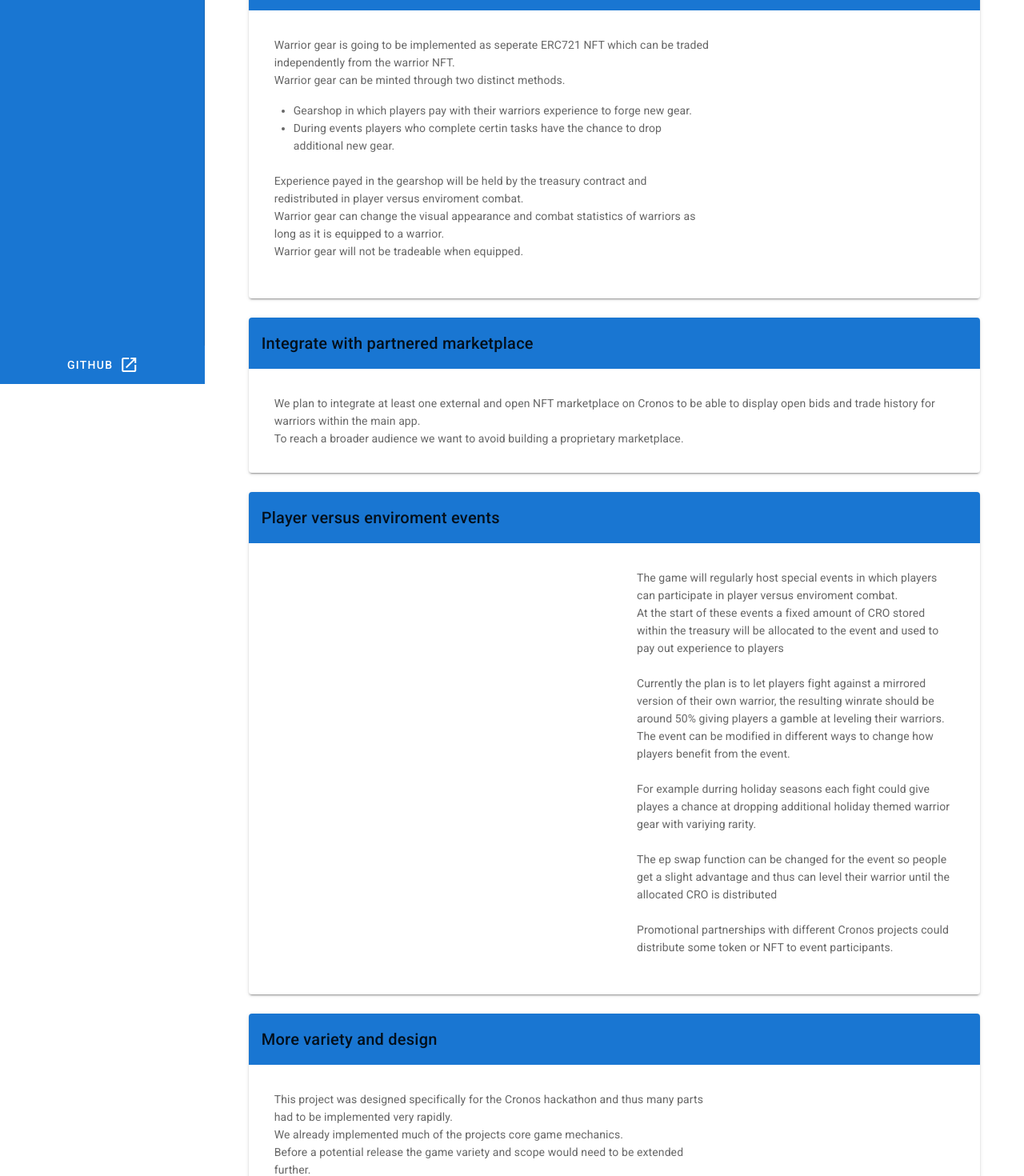
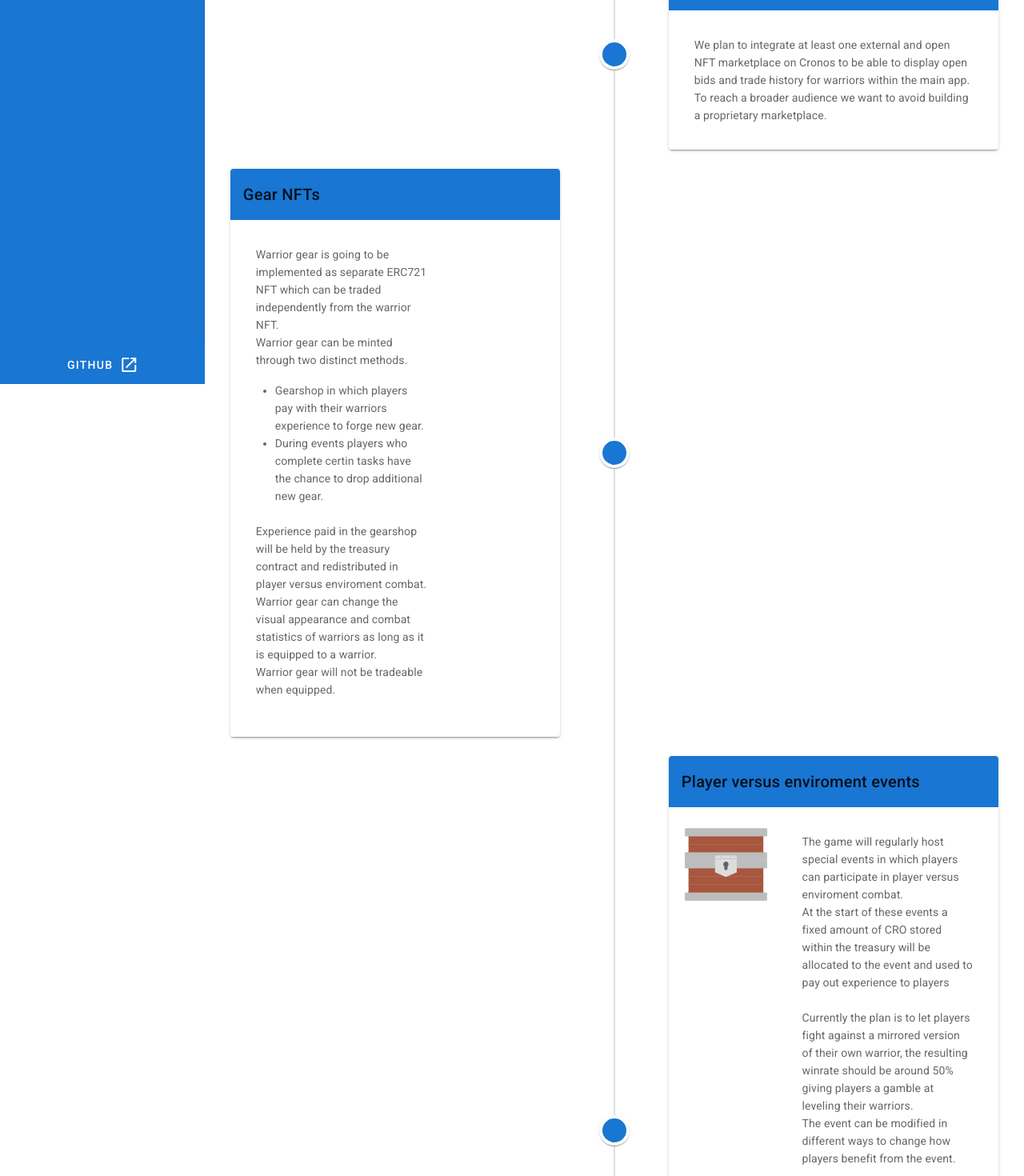
Before and after one commit to Perseverance42/cronos-warriors, a Vue app in the folder cro-warriors-frontend/: page /roadmap in a window 1280 px wide. Shown: the part 320-1790 px from the top of the page at 80% size. Built offline with nearby package versions, Linux system fonts and the light colour scheme.

Commit message:
Roadmap update iteration 01

```diff
--- a/cro-warriors-frontend/src/views/Roadmap.vue
+++ b/cro-warriors-frontend/src/views/Roadmap.vue
@@ -1,37 +1,8 @@
 <template>
     <v-container>
         <v-row class="text-center text-overline"><v-col><h1>Roadmap</h1></v-col></v-row>
-        <v-row justify="center" align="center">
-            <v-col cols="11">
-                <v-card>
-                    <v-sheet color="primary"><v-card-title>Gear NFTs</v-card-title></v-sheet>
-                    <v-card-text>
-                        <v-row>
-                            <v-col cols="8">
-                                <div class="pa-4">
-                                    <p>Warrior gear is going to be implemented as seperate ERC721 NFT which can be traded independently from the warrior NFT.<br/>
-                                        Warrior gear can be minted through two distinct methods.<p/>
-                                        <ul>
-                                            <li>Gearshop in which players pay with their warriors experience to forge new gear.</li>
-                                            <li>During events players who complete certin tasks have the chance to drop additional new gear.</li>
-                                        </ul><br/>
-                                    <p>
-                                        Experience payed in the gearshop will be held by the treasury contract and redistributed in player versus enviroment combat.<br/>
-                                        Warrior gear can change the visual appearance and combat statistics of warriors as long as it is equipped to a warrior.<br/>
-                                        Warrior gear will not be tradeable when equipped.<br/>
-                                    </p>
-                                </div>
-                            </v-col>
-                            <v-col cols="3">
-                                <v-img src="@/assets/static/Katana.jpg" contain max-height="500">
-                                </v-img>
-                            </v-col>
-                            <v-spacer></v-spacer>
-                        </v-row>
-                    </v-card-text>
-                </v-card>
-            </v-col>
-        </v-row>
+			<v-timeline>
+				<v-timeline-item>
 					<v-row justify="center" align="center">
 					<v-col cols="11">
 						<v-card>
@@ -48,18 +19,56 @@
 						</v-card>
 					</v-col>
 				</v-row>
+
+				</v-timeline-item>
+				<v-timeline-item>
+					<v-row justify="center" align="center">
+
+					<v-col cols="11">
+						<v-card>
+							<v-sheet color="primary"><v-card-title>Gear NFTs</v-card-title></v-sheet>
+							<v-card-text>
+								<v-row>
+									<v-col cols="8">
+										<div class="pa-4">
+											<p>Warrior gear is going to be implemented as separate ERC721 NFT which can be traded independently from the warrior NFT.<br/>
+												Warrior gear can be minted through two distinct methods.<p/>
+												<ul>
+													<li>Gearshop in which players pay with their warriors experience to forge new gear.</li>
+													<li>During events players who complete certin tasks have the chance to drop additional new gear.</li>
+												</ul><br/>
+											<p>
+												Experience paid in the gearshop will be held by the treasury contract and redistributed in player versus enviroment combat.<br/>
+												Warrior gear can change the visual appearance and combat statistics of warriors as long as it is equipped to a warrior.<br/>
+												Warrior gear will not be tradeable when equipped.<br/>
+											</p>
+										</div>
+									</v-col>
+									<v-col cols="3">
+										<v-img src="@/assets/static/Katana.jpg" contain max-height="500">
+										</v-img>
+									</v-col>
+									<v-spacer></v-spacer>
+								</v-row>
+							</v-card-text>
+						</v-card>
+					</v-col>
+				</v-row>
+				</v-timeline-item>
+
+				<v-timeline-item>
 					<v-row justify="center" align="center">
 					<v-col cols="11">
 						<v-card>
 							<v-sheet color="primary"><v-card-title>Player versus enviroment events</v-card-title></v-sheet>
 							<v-card-text>
 								<v-row>
-                            <v-col>
-                                <v-img>
+									<v-col cols="4">
+										<v-img src="@/assets/static/treasureChest.svg" contain max-height="500">
 
 										</v-img>
 									</v-col>
-                            <v-col>
+									<v-col cols="8">
 										<div class="pa-4">
 											<p>
 												The game will regularly host special events in which players can participate in player versus enviroment combat.<br/>
@@ -78,6 +87,8 @@
 						</v-card>
 					</v-col>
 				</v-row>
+				</v-timeline-item>
+				<v-timeline-item>
 					<v-row justify="center" align="center">
 					<v-col cols="11">
 						<v-card>
@@ -90,6 +101,7 @@
 										We already implemented much of the projects core game mechanics.<br/>Before a potential release the game variety and scope would need to be extended further.<br/>
 										More combat skills which impact the outcome of fights.<br/>
 										Actual randomness provided by a Oracle would need to be enforced on all contracts.<br/>
+										Tournaments where players can win CRO, gear NFTs and partner NFTs <br/>
 										</div>
 									</v-col>
 									<v-col cols="3">
@@ -102,6 +114,12 @@
 						</v-card>
 					</v-col>
 				</v-row>
+				</v-timeline-item>
+			</v-timeline>
+
+
+
+
     </v-container>
 </template>
 
```
Also changed, not shown: cro-warriors-frontend/src/assets/static/treasureChest.svg (added). Lines whose indentation alone changed are shown as unchanged.
